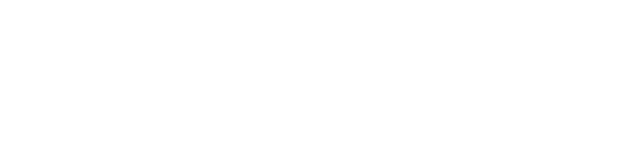
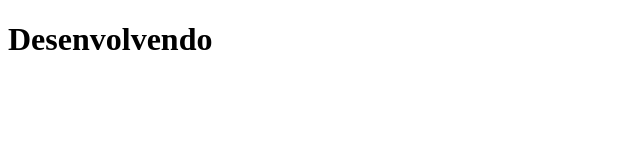
Before and after one commit to vilatico/MUSICA, a plain HTML site: page index.html in a window 1280 px wide. Shown: the whole page, without its empty margins (0-640 px from the left). Drawn offline with Linux system fonts and the light colour scheme.

Commit message:
Desenvolvendo

```diff
--- a/index.html
+++ b/index.html
@@ -5,6 +5,7 @@
     <meta http-equiv="X-UA-Compatible" content="IE=edge">
     <meta name="viewport" content="width=device-width, initial-scale=1.0">
     <title>Apenas musicas</title>
+    <h1>Desenvolvendo</h1>
 </head>
 <body>
 
```
